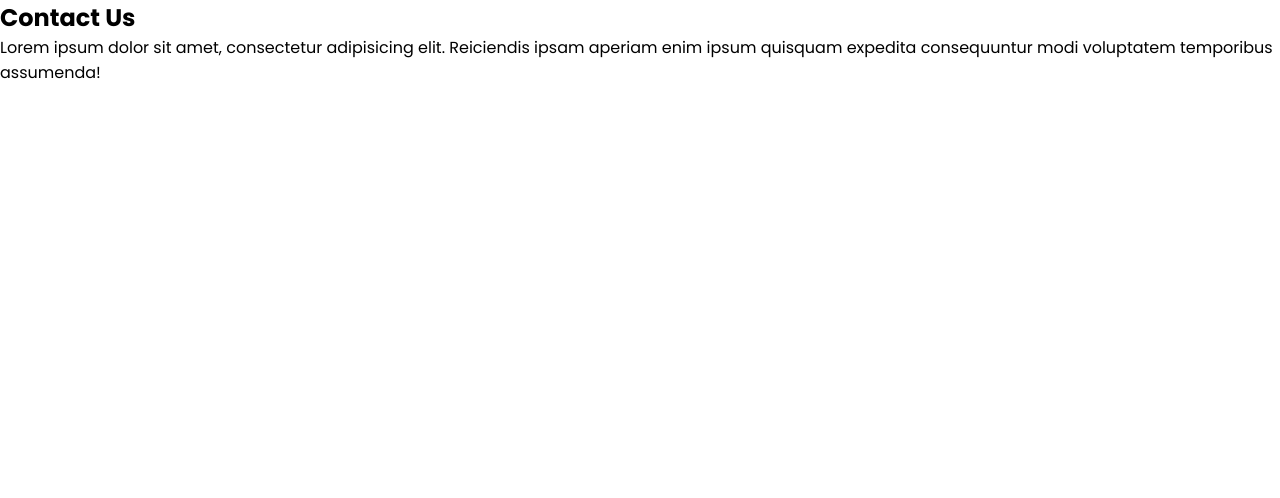
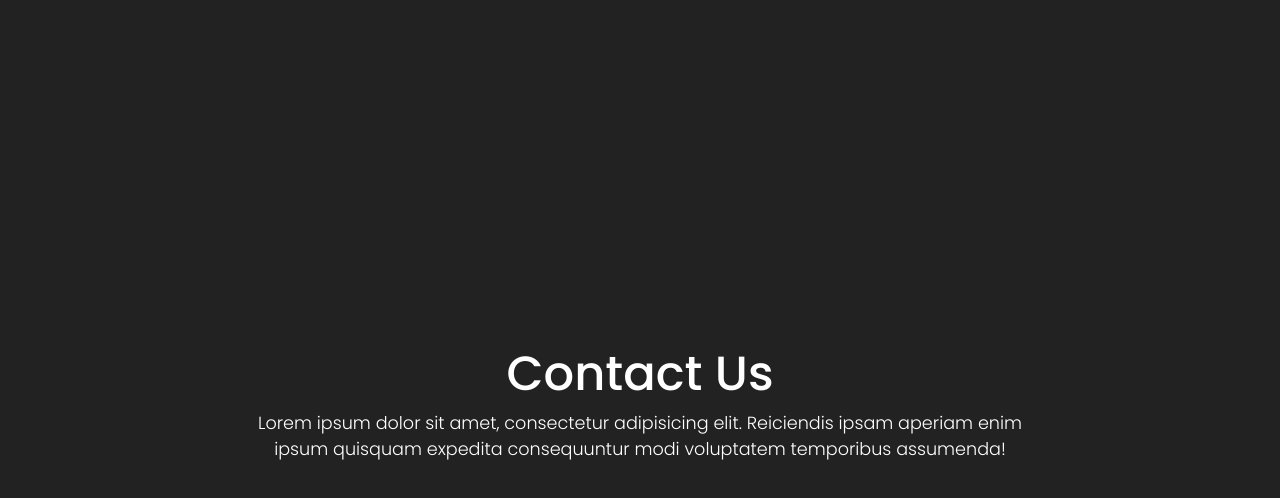
Before and after one commit to CJR85/responsive-contact-page, a plain HTML site: page index.html in a window 1280 px wide. Drawn offline with Linux system fonts and the light colour scheme.

Commit message:
Style contact and content classes, h2 and p tags

```diff
--- a/style.css
+++ b/style.css
@@ -6,3 +6,31 @@
   box-sizing: border-box;
   font-family: 'Poppins', sans-serif;
 }
+
+.contact {
+  position: relative;
+  min-height: 100vh;
+  padding: 50px 100px;
+  display: flex;
+  justify-content: center;
+  align-items: center;
+  flex-direction: column;
+  background: #222;
+}
+
+.contact .content {
+  max-width: 800px;
+  text-align: center;
+}
+
+.contact .content h2 {
+  font-size: 3em;
+  color: #fff;
+  font-weight: 500;
+}
+
+.contact .content p {
+  color: #fff;
+  font-size: 1.1em;
+  font-weight: 300;
+}
```
